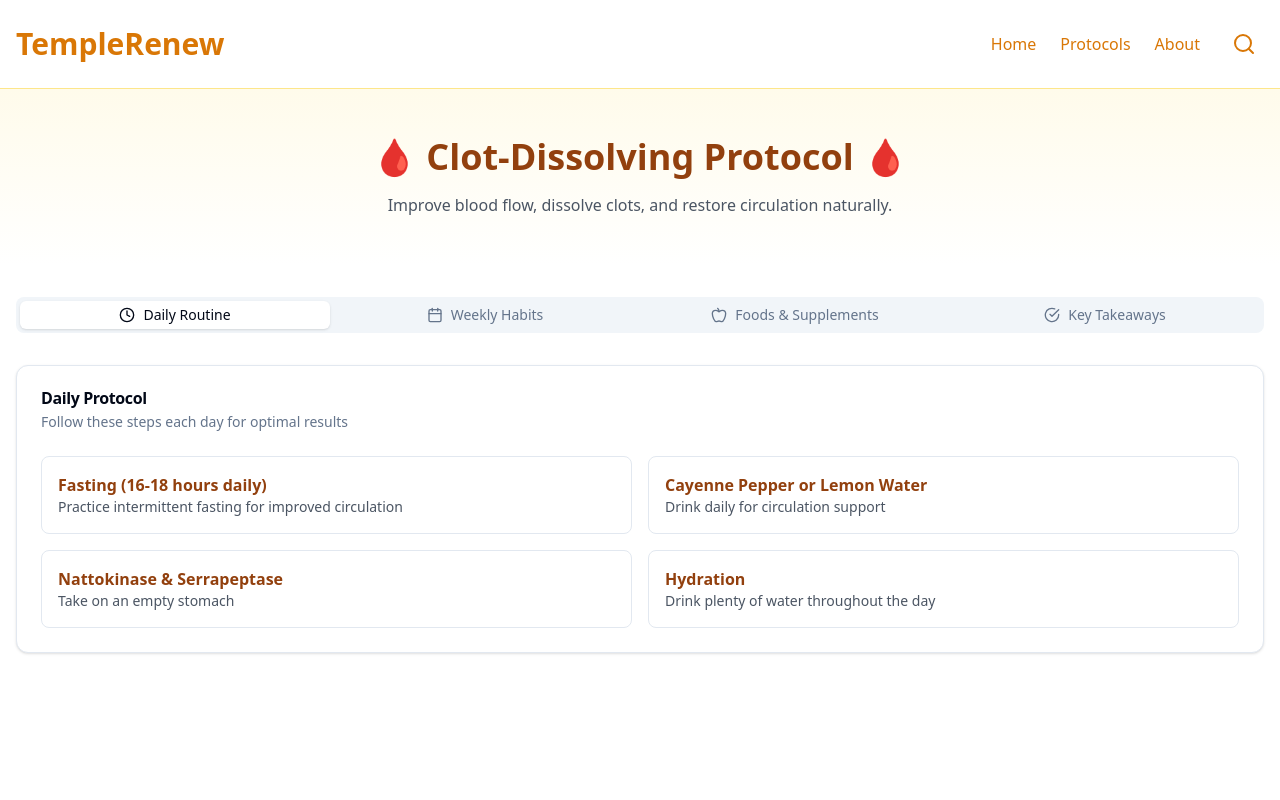
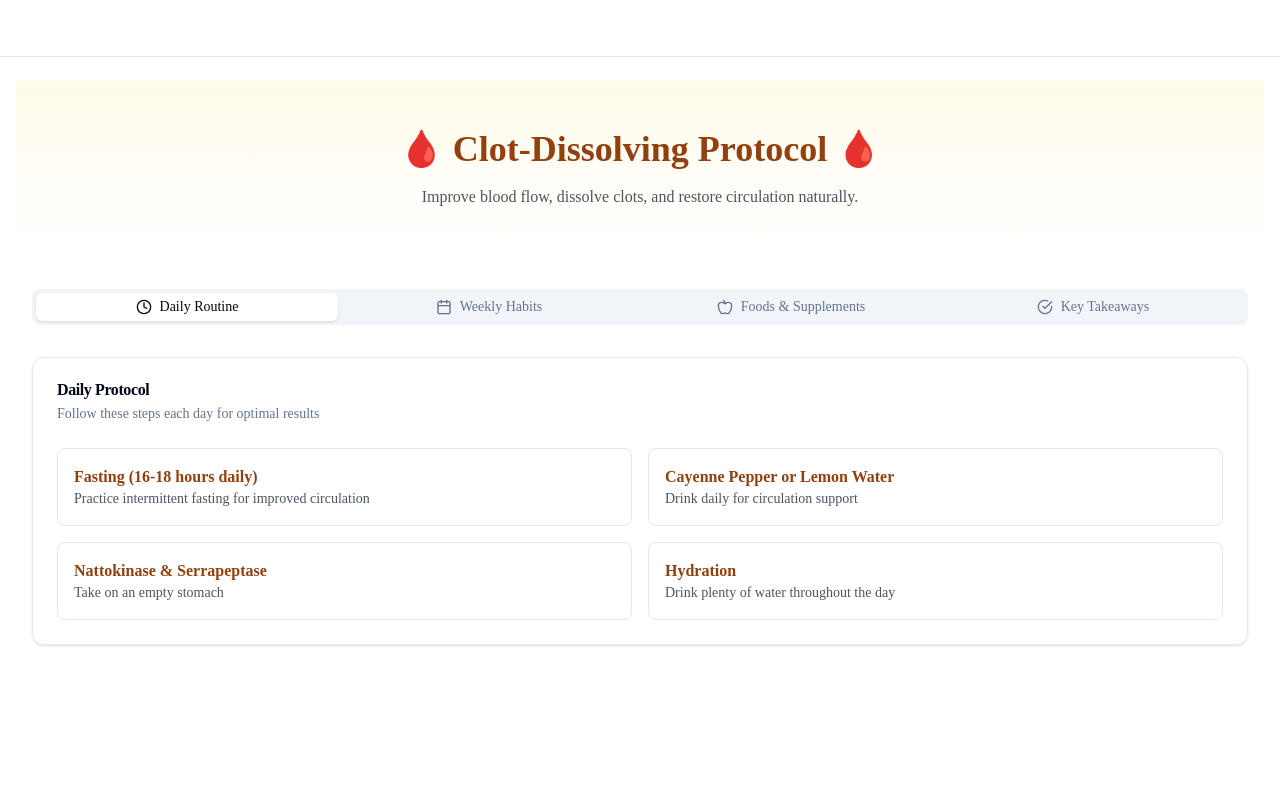
Before and after one commit to joshfisidi/templerenew, a Next.js app: page /protocols in a window 1280 px wide. Shown: the top 800 px of the page. Built offline with nearby package versions, Linux system fonts and the light colour scheme.

Commit message:
setting up basic routes

```diff
--- a/src/app/globals.css
+++ b/src/app/globals.css
@@ -2,72 +2,60 @@
 @tailwind components;
 @tailwind utilities;
 
-body {
-  font-family: Arial, Helvetica, sans-serif;
+:root {
+  --background: hsl(0, 0%, 100%);
+  --foreground: hsl(222.2, 84%, 4.9%);
+  --card: hsl(0, 0%, 100%);
+  --card-foreground: hsl(222.2, 84%, 4.9%);
+  --popover: hsl(0, 0%, 100%);
+  --popover-foreground: hsl(222.2, 84%, 4.9%);
+  --primary: hsl(222.2, 47.4%, 11.2%);
+  --primary-foreground: hsl(210, 40%, 98%);
+  --secondary: hsl(210, 40%, 96.1%);
+  --secondary-foreground: hsl(222.2, 47.4%, 11.2%);
+  --muted: hsl(210, 40%, 96.1%);
+  --muted-foreground: hsl(215.4, 16.3%, 46.9%);
+  --accent: hsl(210, 40%, 96.1%);
+  --accent-foreground: hsl(222.2, 47.4%, 11.2%);
+  --destructive: hsl(0, 84.2%, 60.2%);
+  --destructive-foreground: hsl(210, 40%, 98%);
+  --border: hsl(214.3, 31.8%, 91.4%);
+  --input: hsl(214.3, 31.8%, 91.4%);
+  --ring: hsl(222.2, 84%, 4.9%);
+  --radius: 0.5rem;
+}
+
+@media (prefers-color-scheme: dark) {
+  :root {
+    --background: hsl(222.2, 84%, 4.9%);
+    --foreground: hsl(210, 40%, 98%);
+    --card: hsl(222.2, 84%, 4.9%);
+    --card-foreground: hsl(210, 40%, 98%);
+    --popover: hsl(222.2, 84%, 4.9%);
+    --popover-foreground: hsl(210, 40%, 98%);
+    --primary: hsl(210, 40%, 98%);
+    --primary-foreground: hsl(222.2, 47.4%, 11.2%);
+    --secondary: hsl(217.2, 32.6%, 17.5%);
+    --secondary-foreground: hsl(210, 40%, 98%);
+    --muted: hsl(217.2, 32.6%, 17.5%);
+    --muted-foreground: hsl(215, 20.2%, 65.1%);
+    --accent: hsl(217.2, 32.6%, 17.5%);
+    --accent-foreground: hsl(210, 40%, 98%);
+    --destructive: hsl(0, 62.8%, 30.6%);
+    --destructive-foreground: hsl(210, 40%, 98%);
+    --border: hsl(217.2, 32.6%, 17.5%);
+    --input: hsl(217.2, 32.6%, 17.5%);
+    --ring: hsl(212.7, 26.8%, 83.9%);
+  }
 }
 
 @layer base {
-  :root {
-    --background: 0 0% 100%;
-    --foreground: 222.2 84% 4.9%;
-    --card: 0 0% 100%;
-    --card-foreground: 222.2 84% 4.9%;
-    --popover: 0 0% 100%;
-    --popover-foreground: 222.2 84% 4.9%;
-    --primary: 222.2 47.4% 11.2%;
-    --primary-foreground: 210 40% 98%;
-    --secondary: 210 40% 96.1%;
-    --secondary-foreground: 222.2 47.4% 11.2%;
-    --muted: 210 40% 96.1%;
-    --muted-foreground: 215.4 16.3% 46.9%;
-    --accent: 210 40% 96.1%;
-    --accent-foreground: 222.2 47.4% 11.2%;
-    --destructive: 0 84.2% 60.2%;
-    --destructive-foreground: 210 40% 98%;
-    --border: 214.3 31.8% 91.4%;
-    --input: 214.3 31.8% 91.4%;
-    --ring: 222.2 84% 4.9%;
-    --chart-1: 12 76% 61%;
-    --chart-2: 173 58% 39%;
-    --chart-3: 197 37% 24%;
-    --chart-4: 43 74% 66%;
-    --chart-5: 27 87% 67%;
-    --radius: 0.5rem;
-  }
-  .dark {
-    --background: 222.2 84% 4.9%;
-    --foreground: 210 40% 98%;
-    --card: 222.2 84% 4.9%;
-    --card-foreground: 210 40% 98%;
-    --popover: 222.2 84% 4.9%;
-    --popover-foreground: 210 40% 98%;
-    --primary: 210 40% 98%;
-    --primary-foreground: 222.2 47.4% 11.2%;
-    --secondary: 217.2 32.6% 17.5%;
-    --secondary-foreground: 210 40% 98%;
-    --muted: 217.2 32.6% 17.5%;
-    --muted-foreground: 215 20.2% 65.1%;
-    --accent: 217.2 32.6% 17.5%;
-    --accent-foreground: 210 40% 98%;
-    --destructive: 0 62.8% 30.6%;
-    --destructive-foreground: 210 40% 98%;
-    --border: 217.2 32.6% 17.5%;
-    --input: 217.2 32.6% 17.5%;
-    --ring: 212.7 26.8% 83.9%;
-    --chart-1: 220 70% 50%;
-    --chart-2: 160 60% 45%;
-    --chart-3: 30 80% 55%;
-    --chart-4: 280 65% 60%;
-    --chart-5: 340 75% 55%;
-  }
-
   * {
     @apply border-border;
   }
-
-  html,
   body {
-    @apply antialiased min-h-screen bg-background text-foreground;
+    @apply bg-background text-foreground;
+    font-feature-settings: "rlig" 1, "calt" 1;
   }
 }
 
--- a/src/app/layout.tsx
+++ b/src/app/layout.tsx
@@ -18,51 +18,34 @@ export const metadata: Metadata = {
 
 export default function RootLayout({
   children,
-}: Readonly<{
-  children: React.ReactNode;
-}>) {
+}: {
+  children: React.ReactNode
+}) {
   return (
-    <html lang="en" className={inter.variable}>
+    <html lang="en" suppressHydrationWarning>
       <body className="min-h-screen bg-background font-sans antialiased">
-        {/* Header */}
-        <header className="bg-white border-b border-amber-200">
-          <div className="container mx-auto px-4 py-6">
-            <div className="flex items-center justify-between">
-              <Link href="/" className="text-3xl font-bold text-amber-600">
-                TempleRenew
-              </Link>
-              <div className="flex items-center space-x-6">
-                <nav className="hidden md:flex space-x-6">
-                  <Link href="/" className="text-amber-600 hover:text-amber-700">
-                    Home
-                  </Link>
-                  <Link href="/pages/protocols" className="text-amber-600 hover:text-amber-700">
-                    Protocols
-                  </Link>
-                  <Link href="/about" className="text-amber-600 hover:text-amber-700">
-                    About
-                  </Link>
+        <div className="relative flex min-h-screen flex-col">
+          <header className="sticky top-0 z-50 w-full border-b bg-background/95 backdrop-blur supports-[backdrop-filter]:bg-background/60">
+            <div className="container flex h-14 items-center">
+              <nav className="flex items-center space-x-6 text-sm font-medium">
+                {/* Add your navigation items here */}
               </nav>
-                <button className="p-2 text-amber-600 hover:text-amber-700">
-                  <Search size={24} />
-                </button>
-              </div>
-            </div>
             </div>
           </header>
-
-        {/* Main Content */}
-        <main>
+          <main className="flex-1">
+            <div className="container py-6">
               {children}
+            </div>
           </main>
-
-        {/* Footer */}
-        <footer className="bg-amber-50 py-8">
-          <div className="container mx-auto px-4 text-center text-amber-800">
-            <p>© 2025 TempleRenew. Your journey to holistic health starts here.</p>
+          <footer className="border-t">
+            <div className="container flex h-14 items-center">
+              <p className="text-sm text-muted-foreground">
+                © {new Date().getFullYear()} Your Company. All rights reserved.
+              </p>
             </div>
           </footer>
+        </div>
       </body>
     </html>
-  );
+  )
 }
--- a/src/app/page.tsx
+++ b/src/app/page.tsx
@@ -14,62 +14,29 @@ export default function Home() {
   ]
 
   return (
-    <div className="min-h-screen bg-white">
-      {/* Header */}
-      <header className="bg-white border-b border-amber-200">
-        <div className="container mx-auto px-4 py-6">
-          <div className="flex items-center justify-between">
-            <h1 className="text-3xl font-bold text-amber-600">TempleRenew</h1>
-            <div className="flex items-center space-x-6">
-              <nav className="hidden md:flex space-x-6">
-                <a href="#" className="text-amber-600 hover:text-amber-700">Home</a>
-                <a href="/protocols" className="text-amber-600 hover:text-amber-700">Protocols</a>
-                <a href="#" className="text-amber-600 hover:text-amber-700">About</a>
-              </nav>
-              <button className="p-2 text-amber-600 hover:text-amber-700">
-                <Search size={24} />
-              </button>
-            </div>
-          </div>
+    <div className="flex flex-col gap-8">
+      <section className="space-y-6 pb-8 pt-6 md:pb-12 md:pt-10 lg:py-32">
+        <div className="container flex max-w-[64rem] flex-col items-center gap-4 text-center">
+          <h1 className="font-heading text-3xl sm:text-5xl md:text-6xl lg:text-7xl">
+            Welcome to Your App
+          </h1>
+          <p className="max-w-[42rem] leading-normal text-muted-foreground sm:text-xl sm:leading-8">
+            Your compelling description goes here. Make it count!
+          </p>
         </div>
-      </header>
+      </section>
 
-      {/* Hero Section */}
-      <section className="bg-gradient-to-b from-amber-50 to-white py-16">
-        <div className="container mx-auto px-4 text-center">
-          <h2 className="text-4xl font-bold text-amber-800 mb-4">
-            Your Gateway to Holistic Health Knowledge
+      <section className="container space-y-6 bg-slate-50 py-8 dark:bg-transparent md:py-12 lg:py-24">
+        <div className="mx-auto flex max-w-[58rem] flex-col items-center space-y-4 text-center">
+          <h2 className="font-heading text-3xl leading-[1.1] sm:text-3xl md:text-6xl">
+            Features
           </h2>
-          <p className="text-gray-600 max-w-2xl mx-auto mb-8">
-            Discover comprehensive information about health, wellness, and natural healing methods.
+          <p className="max-w-[85%] leading-normal text-muted-foreground sm:text-lg sm:leading-7">
+            Highlight your main features here
           </p>
-
-          {/* Search Command */}
-          <div className="relative w-full max-w-2xl mx-auto">
-            <Command className="rounded-lg border shadow-md bg-white">
-              <div className="flex items-center border-b px-3">
-                <Search className="mr-2 h-4 w-4 shrink-0 text-gray-500" />
-                <CommandInput
-                  placeholder="Search health topics..."
-                  className="flex h-11 w-full rounded-md bg-transparent py-3 text-sm outline-none placeholder:text-gray-500"
-                />
-              </div>
-              <CommandList className="max-h-[300px] overflow-y-auto p-2">
-                <CommandEmpty>No results found.</CommandEmpty>
-                <CommandGroup heading="Suggestions">
-                  {categories.map((category) => (
-                    <CommandItem
-                      key={category.title}
-                      className="flex items-center px-2 py-1.5 text-sm rounded-md hover:bg-gray-100"
-                    >
-                      <span className="mr-2 text-lg">{category.icon}</span>
-                      <span>{category.title}</span>
-                    </CommandItem>
-                  ))}
-                </CommandGroup>
-              </CommandList>
-            </Command>
-          </div>
+        </div>
+        <div className="mx-auto grid justify-center gap-4 sm:grid-cols-2 md:max-w-[64rem] md:grid-cols-3">
+          {/* Add your feature cards here */}
         </div>
       </section>
 
--- a/tailwind.config.ts
+++ b/tailwind.config.ts
@@ -1,15 +1,13 @@
 import type { Config } from "tailwindcss"
-import animate from "tailwindcss-animate"
 
-const config = {
-  darkMode: "class",
+const config: Config = {
+  darkMode: ["class"],
   content: [
-    './src/pages/**/*.{ts,tsx}',
-    './src/components/**/*.{ts,tsx}',
-    './src/app/**/*.{ts,tsx}',
+    './pages/**/*.{ts,tsx}',
+    './components/**/*.{ts,tsx}',
+    './app/**/*.{ts,tsx}',
     './src/**/*.{ts,tsx}',
   ],
-  prefix: "",
   theme: {
     container: {
       center: true,
@@ -20,30 +18,30 @@ const config = {
     },
     extend: {
       colors: {
-        border: "hsl(var(--border))",
-        input: "hsl(var(--input))",
-        ring: "hsl(var(--ring))",
-        background: "hsl(var(--background))",
-        foreground: "hsl(var(--foreground))",
+        border: "var(--border)",
+        input: "var(--input)",
+        ring: "var(--ring)",
+        background: "var(--background)",
+        foreground: "var(--foreground)",
         primary: {
-          DEFAULT: "hsl(var(--primary))",
-          foreground: "hsl(var(--primary-foreground))",
+          DEFAULT: "var(--primary)",
+          foreground: "var(--primary-foreground)",
         },
         secondary: {
-          DEFAULT: "hsl(var(--secondary))",
-          foreground: "hsl(var(--secondary-foreground))",
+          DEFAULT: "var(--secondary)",
+          foreground: "var(--secondary-foreground)",
         },
         destructive: {
-          DEFAULT: "hsl(var(--destructive))",
-          foreground: "hsl(var(--destructive-foreground))",
+          DEFAULT: "var(--destructive)",
+          foreground: "var(--destructive-foreground)",
         },
         muted: {
-          DEFAULT: "hsl(var(--muted))",
-          foreground: "hsl(var(--muted-foreground))",
+          DEFAULT: "var(--muted)",
+          foreground: "var(--muted-foreground)",
         },
         accent: {
-          DEFAULT: "hsl(var(--accent))",
-          foreground: "hsl(var(--accent-foreground))",
+          DEFAULT: "var(--accent)",
+          foreground: "var(--accent-foreground)",
         },
         popover: {
           DEFAULT: "hsl(var(--popover))",
@@ -73,9 +71,13 @@ const config = {
         "accordion-down": "accordion-down 0.2s ease-out",
         "accordion-up": "accordion-up 0.2s ease-out",
       },
+      fontFamily: {
+        sans: ["var(--font-sans)", "system-ui"],
+        heading: ["var(--font-heading)", "system-ui"],
+      },
     },
   },
-  plugins: [animate],
-} satisfies Config
+  plugins: [require("tailwindcss-animate")],
+}
 
 export default config
```
Lines whose indentation alone changed are shown as unchanged.
